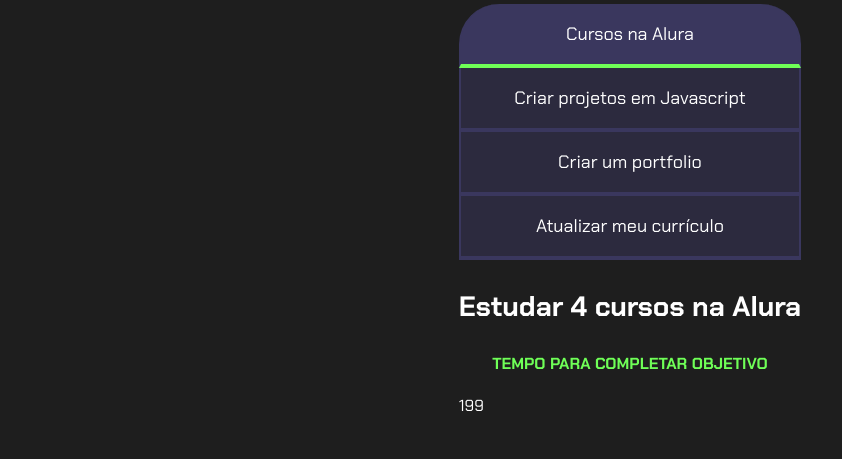
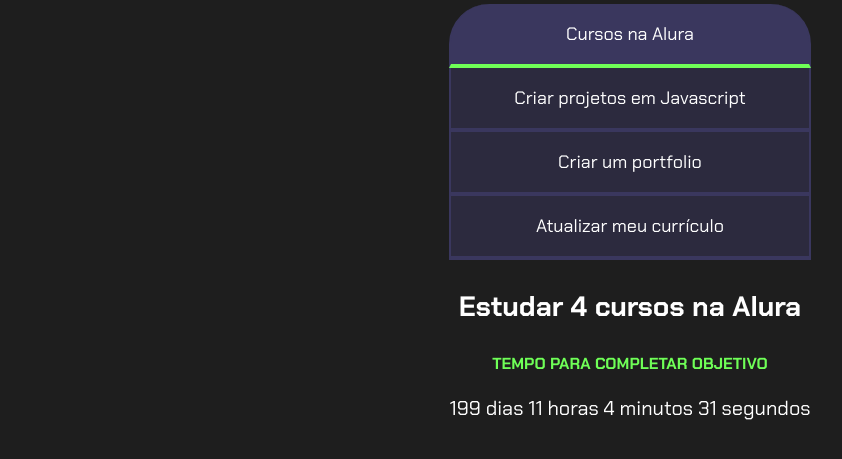
Before and after one commit to ariedee/3-ano---1-trimestre, a plain HTML site: page 3°Ano, 1° Trimestre/index.html in a window 1280 px wide. Shown: the part 99-558 px from the top of the page, without its empty margins (10-852 px from the left). Drawn offline with Linux system fonts and the light colour scheme.

Commit message:
Add files via upload

```diff
--- a/3°Ano, 1° Trimestre/main.js
+++ b/3°Ano, 1° Trimestre/main.js
@@ -16,8 +16,12 @@
 
 const contadores = document.querySelectorAll(".contador");
 const tempoObjetivo1 = new Date("2024-10-05T00:00:00");
+const tempoObjetivo2 = new Date("2024-12-05T00:00:00");
+const tempoObjetivo3 = new Date("2024-12-30T00:00:00");
+const tempoObjetivo4 = new Date("2025-02-01T00:00:00");
 
-contadores[0].textContent = calculaTempo(tempoObjetivo1);
+const tempos = [tempoObjetivo1,tempoObjetivo2,tempoObjetivo3,tempoObjetivo4];
+
 
 function calculaTempo(tempoObjetivo){
     let tempoAtual = new Date();
@@ -26,5 +30,23 @@
     let minutos = Math.floor(segundos/60);
     let horas = Math.floor(minutos/60);
     let dias = Math.floor(horas/24);
-    return dias;
+
+    segundos %= 60;
+    minutos %= 60;
+    horas %= 24;
+
+    return dias + " dias " + horas + " horas " + minutos + " minutos " + segundos + " segundos ";
 }
+
+function atualizaCronometro(){
+    for (let i=0; i<contadores.length;i++){
+        contadores[i].textContent = calculaTempo(tempos[i]);
+    }
+}
+
+function comecaCronometro(){
+    atualizaCronometro();
+    setInterval(atualizaCronometro,1000);
+}
+
+comecaCronometro();
--- a/3°Ano, 1° Trimestre/style.css
+++ b/3°Ano, 1° Trimestre/style.css
@@ -79,16 +79,18 @@
     display: none;
 }
 
-
 .aba-conteudo-titulo-principal{
     font-size: 28px;
     text-align: center;
 }
-
 .aba-conteudo-titulo-secundario{
     text-align: center;
     color: var(--verde);
     text-transform: uppercase;
+}
+.contador{
+    font-size: 20px;
+    text-align: center;
 }
 
 @media screen and(min-width:768px) {
```
